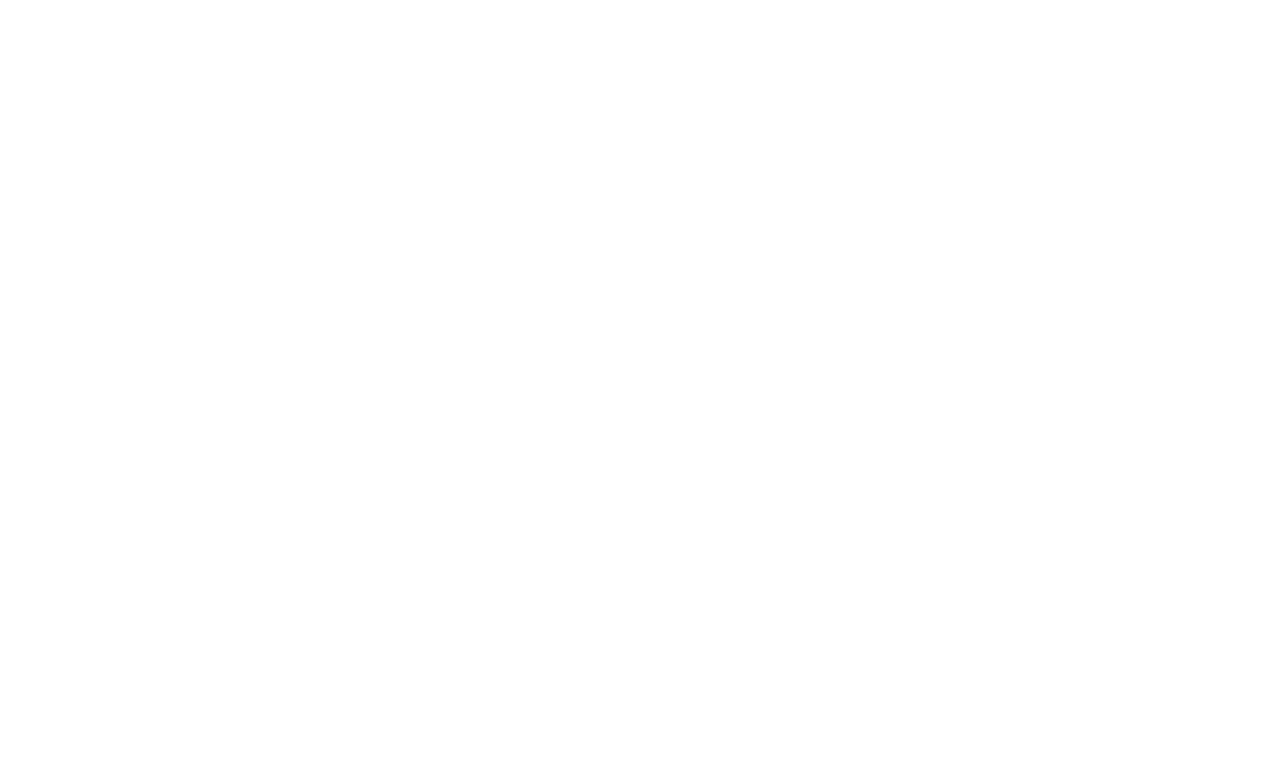
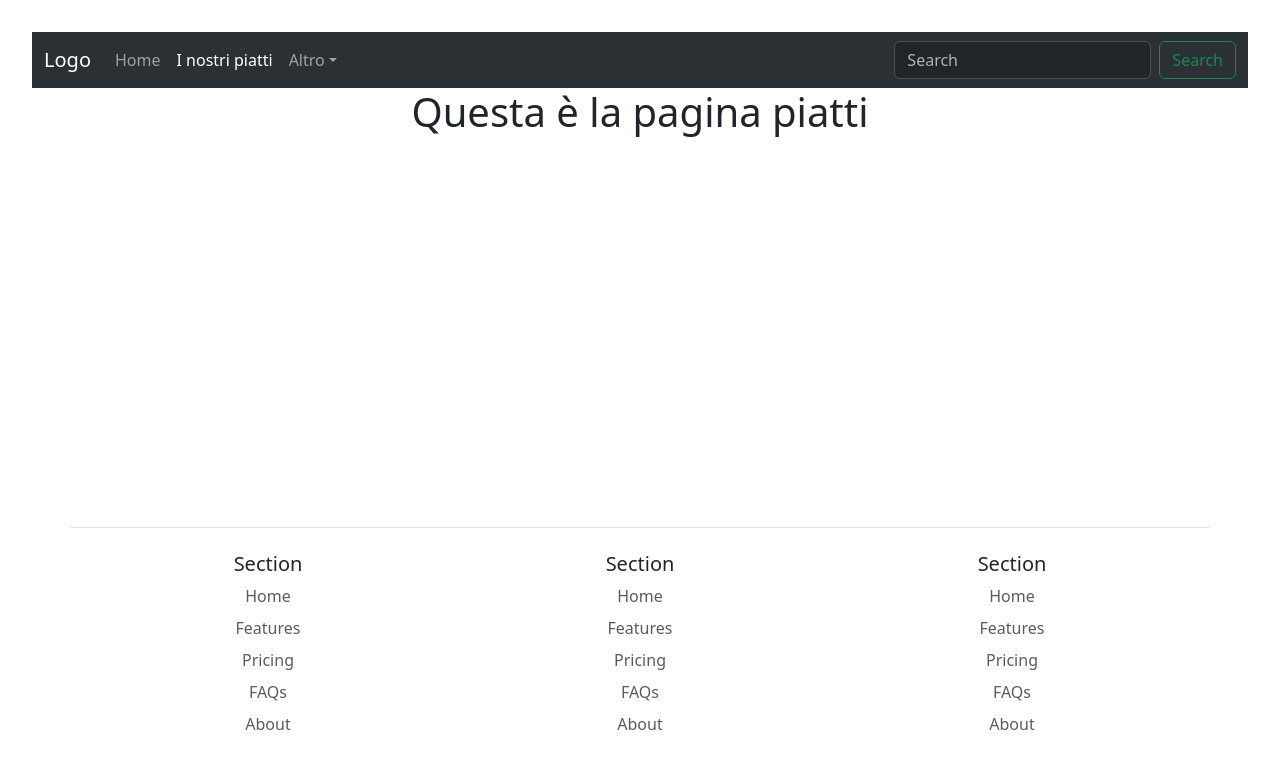
Before and after one commit to antoniorusso2/restaurant-webapp, a React app: page /piatti in a window 1280 px wide. Before the commit this address had no page. Shown: the top 768 px of the page. Built offline with nearby package versions, Linux system fonts and the light colour scheme; no server answers; the HTML template or start-up script is replaced by a standard one.

Commit message:
edit navbar and add  dishes page link

```diff
--- a/src/App.jsx
+++ b/src/App.jsx
@@ -4,6 +4,7 @@ import "bootstrap/dist/js/bootstrap.bundle.min"; // Import Bootstrap JS
 import DefaultLayout from "./layouts/DefaultLayout";
 import HomePage from "./pages/HomePage";
 import ContactPage from "./pages/ContactPage";
+import DishesPage from "./pages/DishesPage";
 
 function App() {
   return (
@@ -11,6 +12,7 @@ function App() {
       <Routes>
         <Route element={<DefaultLayout />}>
           <Route index element={<HomePage />} />
+          <Route path="/piatti" element={<DishesPage />} />
           <Route path="/contacts" element={<ContactPage />} />
         </Route>
       </Routes>
--- a/src/components/Nav.jsx
+++ b/src/components/Nav.jsx
@@ -30,8 +30,8 @@ export default function Nav() {
 
             {/* contacts */}
             <li className="nav-item">
-              <NavLink className={"nav-link"} to={"/contacts"}>
-                Contatti
+              <NavLink className={"nav-link"} to={"/piatti"}>
+                I nostri piatti
               </NavLink>
             </li>
             <li className="nav-item dropdown">
@@ -42,34 +42,29 @@ export default function Nav() {
                 data-bs-toggle="dropdown"
                 aria-expanded="false"
               >
-                Dropdown
+                Altro
               </a>
               <ul className="dropdown-menu">
                 <li>
-                  <a className="dropdown-item" href="#">
-                    Action
-                  </a>
+                  <NavLink className={"nav-link"} to={"/contacts"}>
+                    Contatti
+                  </NavLink>
                 </li>
                 <li>
-                  <a className="dropdown-item" href="#">
-                    Another action
-                  </a>
+                  <hr className="dropdown-divider" />
                 </li>
                 <li>
-                  <hr classNameName="dropdown-divider" />
-                </li>
-                <li>
-                  <a className="dropdown-item" href="#">
-                    Something else here
-                  </a>
+                  <NavLink className={"nav-link"} to={"/about"}>
+                    Chi siamo
+                  </NavLink>
                 </li>
               </ul>
             </li>
-            <li className="nav-item">
+            {/* <li className="nav-item">
               <a className="nav-link disabled" aria-disabled="true">
                 Disabled
               </a>
-            </li>
+            </li> */}
           </ul>
           <form className="d-flex" role="search">
             <input className="form-control me-2" type="search" placeholder="Search" aria-label="Search" />
--- /dev/null
+++ b/src/pages/DishesPage.jsx
@@ -0,0 +1,29 @@
+import axios from "axios";
+import { useEffect, useState } from "react";
+
+export default function DishesPage() {
+  // .env api base url for dishes index
+  const defaultApiUrl = import.meta.env.VITE_API_URL + "dishes";
+
+  const [dishes, setDishes] = useState([]);
+
+  const getDishes = async () => {
+    try {
+      const response = await axios.get(defaultApiUrl);
+      console.log(response.data);
+      //   console.log(response.data);
+    } catch (error) {
+      console.error(error);
+    }
+  };
+
+  useEffect(() => {
+    getDishes();
+  }, []);
+
+  return (
+    <div>
+      <h1>Questa è la pagina piatti</h1>
+    </div>
+  );
+}
```
